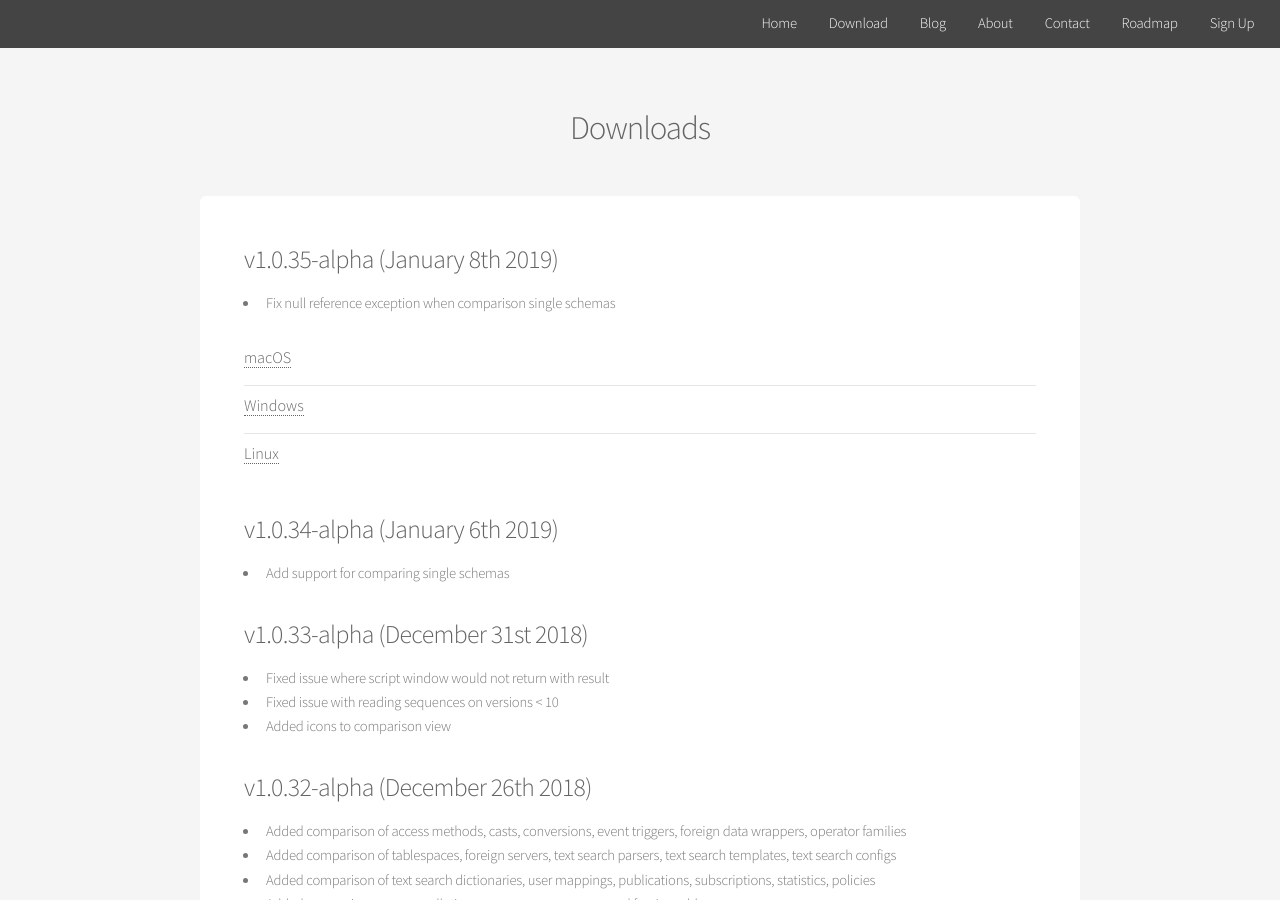
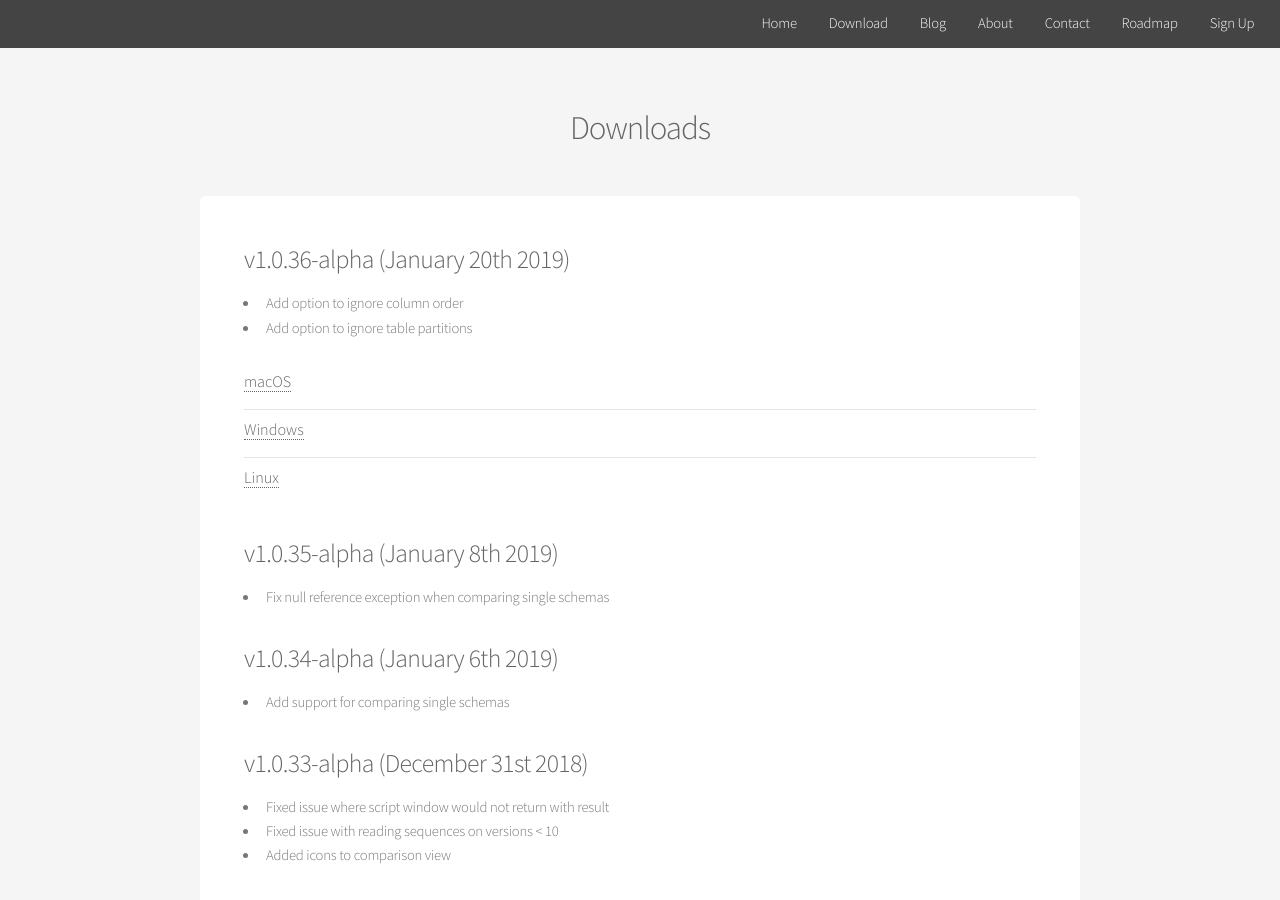
Before and after one commit to sql-migrate/backup2.sql-migrate.github.io, a Jekyll site: the page built from downloads.md, in a window 1280 px wide and 900 px high. Built offline with Jekyll 4.4.1, drawn with Linux system fonts in a browser that asks for light colours.

Commit message:
add 1.0.36-alpha

```diff
--- a/downloads.md
+++ b/downloads.md
@@ -4,33 +4,37 @@ title: Downloads
 permalink: /downloads
 ---
 
-<h3>v1.0.35-alpha (January 8th 2019)</h3>
-  - Fix null reference exception when comparison single schemas
+
+<h3>v1.0.36-alpha (January 20th 2019)</h3>
+  - Add option to ignore column order
+  - Add option to ignore table partitions
 
   <ul class="alt">
       <li>
         <h4>
           <a class="post-link"
-          onclick="var that=this;ga('send', 'event','Download','macOS 1.0.35-alpha',this.href);setTimeout(function(){location.href=that.href;},200);return false;"
-          href="http://downloads.postgrescompare.com/builds/PostgresCompare-darwin-x64_1.0.35-alpha.zip">macOS</a>
+          onclick="var that=this;ga('send', 'event','Download','macOS 1.0.36-alpha',this.href);setTimeout(function(){location.href=that.href;},200);return false;"
+          href="http://downloads.postgrescompare.com/builds/PostgresCompare-darwin-x64_1.0.36-alpha.zip">macOS</a>
         </h4>
       </li>
       <li>
         <h4>
           <a class="post-link"
-          onclick="var that=this;ga('send', 'event','Download','Windows 1.0.35-alpha',this.href);setTimeout(function(){location.href=that.href;},200);return false;"
-          href="http://downloads.postgrescompare.com/builds/PostgresCompare-win32-x64_1.0.35-alpha.zip">Windows</a>
+          onclick="var that=this;ga('send', 'event','Download','Windows 1.0.36-alpha',this.href);setTimeout(function(){location.href=that.href;},200);return false;"
+          href="http://downloads.postgrescompare.com/builds/PostgresCompare-win32-x64_1.0.36-alpha.zip">Windows</a>
         </h4>
       </li>
       <li>
         <h4>
           <a class="post-link"
-          onclick="var that=this;ga('send', 'event','Download','Linux 1.0.35-alpha',this.href);setTimeout(function(){location.href=that.href;},200);return false;"
-          href="http://downloads.postgrescompare.com/builds/PostgresCompare-linux-x64_1.0.35-alpha.zip">Linux</a>
+          onclick="var that=this;ga('send', 'event','Download','Linux 1.0.36-alpha',this.href);setTimeout(function(){location.href=that.href;},200);return false;"
+          href="http://downloads.postgrescompare.com/builds/PostgresCompare-linux-x64_1.0.36-alpha.zip">Linux</a>
         </h4>
       </li>
   </ul>
 
+<h3>v1.0.35-alpha (January 8th 2019)</h3>
+  - Fix null reference exception when comparing single schemas
 
 
 <h3>v1.0.34-alpha (January 6th 2019)</h3>
```
